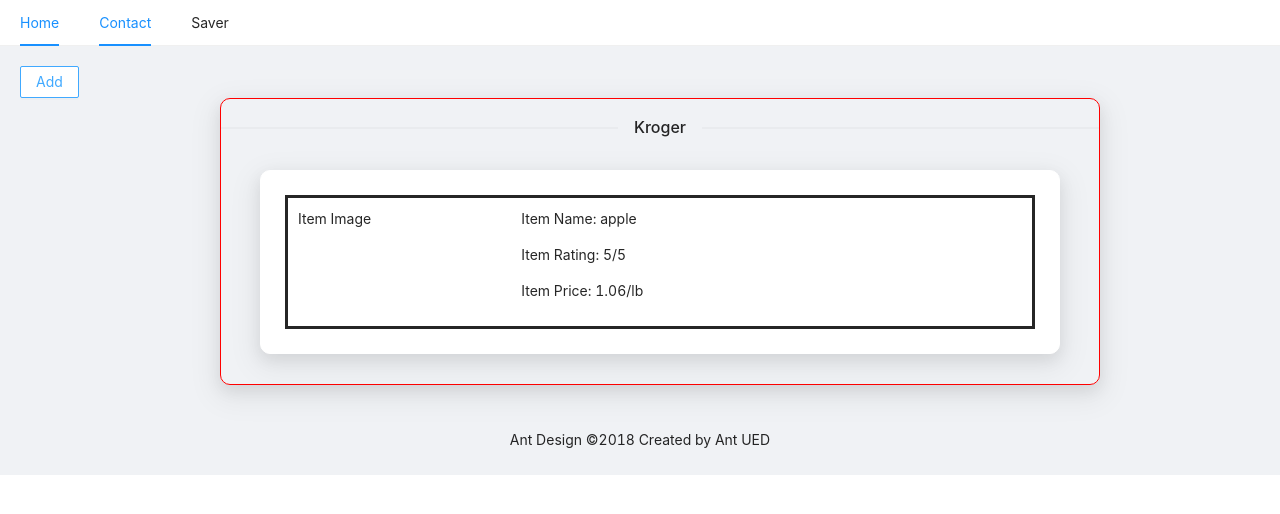
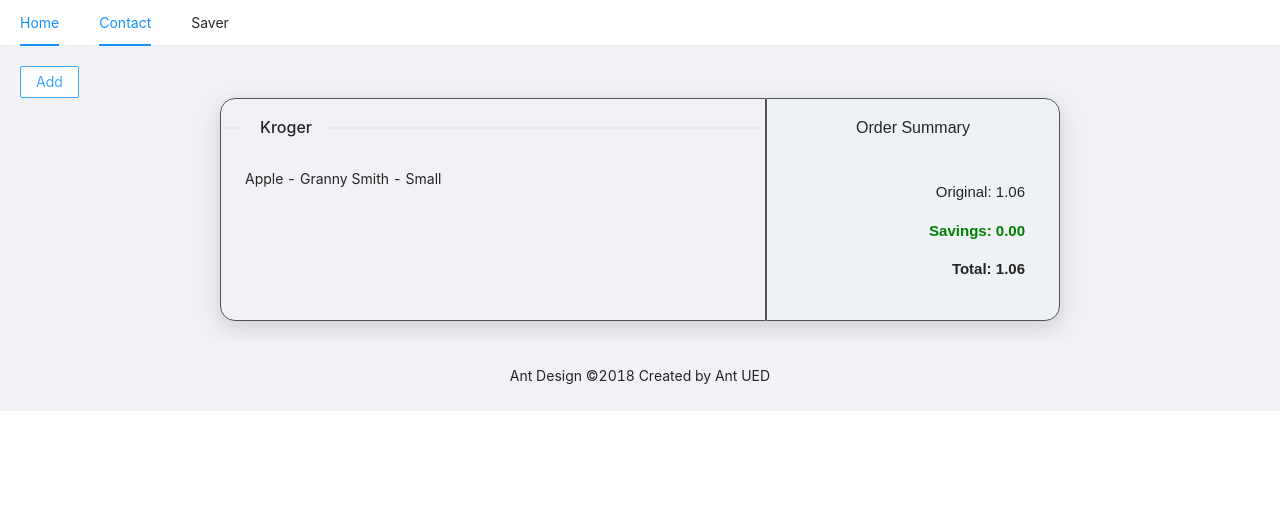
Before and after one commit to henryliu5/Saver, a Next.js app in the folder client/: page /contact in a window 1280 px wide. Both pictures are taken after a click on the button "Add". Shown: the top 514 px of the page. Built offline with nearby package versions, Linux system fonts and the light colour scheme.

Commit message:
Styled Cart and added total price calculations

```diff
--- a/client/components/Cart/Cart.js
+++ b/client/components/Cart/Cart.js
@@ -1,24 +1,31 @@
-import {List, Typography, Divider} from 'antd';
-import CartItem from '../CartItem/CartItem';
+import {List, Divider} from 'antd';
 import styles from './Cart.module.css';
+import OrderSummary from '../OrderSummary/OrderSummary';
 
 
 export default function Cart({data}) {
-    return (
-      <List
-        bordered
-        className={styles.cart}
-        dataSource={data.keys()}
+  const getTotal = data => {
+    let sum = 0;
+    for (let products of data.values()) {
+      for(let product of products) {
+        sum += product.price;
+      }
+    }
+    return sum;
+  };
+  return (
+    <div className={styles.container}>
+      <List className={styles.cart} dataSource={data.keys()} bordered
         renderItem={product =>
           <>
-            <Divider>{product}</Divider>
+            <Divider orientation='left' className={styles.divider}>{product}</Divider>
             {data.get(product).map(i =>
-              <CartItem
-                {...i}
-              />
+              <List.Item>{i.productName}</List.Item>
             )}
           </>
         }
       />
-    );
+      <OrderSummary data = {getTotal(data)} saved = {0.00}></OrderSummary>
+    </div>
+  );
 }
--- a/client/components/Cart/Cart.module.css
+++ b/client/components/Cart/Cart.module.css
@@ -1,7 +1,20 @@
 .cart {
-    width: 880px;
-    border-color: red;
-    box-shadow: 0 3px 0px -4px rgba(0, 0, 0, 0.12), 0 6px 16px 0 rgba(0, 0, 0, 0.08), 0 9px 28px 8px rgba(0, 0, 0, 0.05);
-    border-radius: 10px;
-    margin: 0 200px;
+    border-radius: 15px 0px 0px 15px;
+    border-color: rgb(83 83 86);
+    width: 65%;
 }
+
+.payment {
+    border-color: rgb(83 83 86);
+    border-radius: 0px 15px 15px 0px;
+    background-color: rgb(239 242 245);
+    text-align: right;
+    width: 35%;
+}
+
+.container {
+   display: flex;
+   margin: 0 200px;
+   border-radius: 15px;
+   box-shadow: 0 3px 0px -4px rgba(0, 0, 0, 0.12), 0 6px 16px 0 rgba(0, 0, 0, 0.08), 0 9px 28px 8px rgba(0, 0, 0, 0.05);
+}
--- /dev/null
+++ b/client/components/OrderSummary/OrderSummary.js
@@ -0,0 +1,14 @@
+import {Card} from 'antd';
+import styles from './OrderSummary.module.css';
+
+//TODO: figure out how to get this to stick to bottom of div container
+export default function OrderSummary({data, saved}) {
+    return(
+        <Card title = "Order Summary" className={styles.OrderSummary}>
+            <div className = {styles.space}></div>
+            <p className = {styles.original}>Original: {data.toFixed(2)}</p>
+            <p className = {styles.savings}>Savings: {saved.toFixed(2)}</p>
+            <p className = {styles.total}>Total: {(data.toFixed(2) - saved).toFixed(2)}</p>
+        </Card>
+    );
+}
--- /dev/null
+++ b/client/components/OrderSummary/OrderSummary.module.css
@@ -0,0 +1,29 @@
+.OrderSummary {
+    display: flex;
+    flex-direction: column;
+    padding: 0 10px;
+    border-color: rgb(83 83 86);
+    border-radius: 0px 15px 15px 0px;
+    background-color: rgb(239 242 245);
+    text-align: center;
+    width: 35%;
+    font-family: Arial,Helvetica,sans-serif;
+}
+.original {
+    flex-grow: 1;
+    text-align: right;
+    font-size: 15px;
+}
+
+.savings {
+    text-align: right;
+    color: green;
+    font-weight: bold;
+    font-size: 15px;
+}
+
+.total {
+    text-align: right;
+    font-weight: bold;
+    font-size: 15px;
+}
--- a/client/pages/contact.js
+++ b/client/pages/contact.js
@@ -6,69 +6,69 @@
 let temp = [
     {
         "retailer": "Walmart",
-        "productName": "apple",
+        "productName": "Gala Apples, each",
         "rating": "5/5",
-        "price": "1.06/lb"
+        "price": 1.06
     },
     {
         "retailer": "Walmart",
-        "productName": "apple",
+        "productName": "Natural Egg Carton 4/Pkg-6 Cavity",
         "rating": "5/5",
-        "price": "1.06/lb"
+        "price": 1.06
     },
     {
         "retailer": "Walmart",
-        "productName": "apple",
+        "productName": "Honeycrisp Apples, 3 lb bag",
         "rating": "5/5",
-        "price": "1.06/lb"
+        "price": 1.06
     },
     {
         "retailer": "Walmart",
-        "productName": "apple",
+        "productName": "Red Delicious Apples, 5 lb Bag",
         "rating": "5/5",
-        "price": "1.06/lb"
+        "price": 1.06
     },
     {
         "retailer": "Target",
-        "productName": "apple",
+        "productName": "Chewy Chocolate Chip Cookies - 13oz - Market Pantry™",
         "rating": "5/5",
-        "price": "1.06/lb"
+        "price": 1.06
     },
     {
         "retailer": "Target",
-        "productName": "banana",
+        "productName": "Banana - each",
         "rating": "3/5",
-        "price": "1.09/lb"
+        "price": 1.09
     },
     {
         "retailer": "Target",
-        "productName": "apple",
+        "productName": "Little Debbie Nutty Bars - 12ct",
         "rating": "5/5",
-        "price": "1.06/lb"
+        "price": 1.06
     },
     {
         "retailer": "Target",
-        "productName": "banana",
+        "productName": "Chiquita Plantain Bananas",
         "rating": "3/5",
-        "price": "1.09/lb"
+        "price": 1.09
     },
     {
         "retailer": "Kroger",
-        "productName": "apple",
+        "productName": "Apple - Honeycrisp",
         "rating": "5/5",
-        "price": "1.06/lb"
+        "price": 1.06
     },
     {
         "retailer": "Walmart",
-        "productName": "banana",
+        "productName": "Organic Gala Apples, 3 lb bag",
         "rating": "5/5",
-        "price": "1.06/lb"
+        "price": 1.06
     },
     {
         "retailer": "Kroger",
-        "productName": "apple",
+        "productName": "Apple - Granny Smith - Small",
         "rating": "5/5",
-        "price": "1.06/lb"
+        "price": 1.06
     },
 ];
 
```
